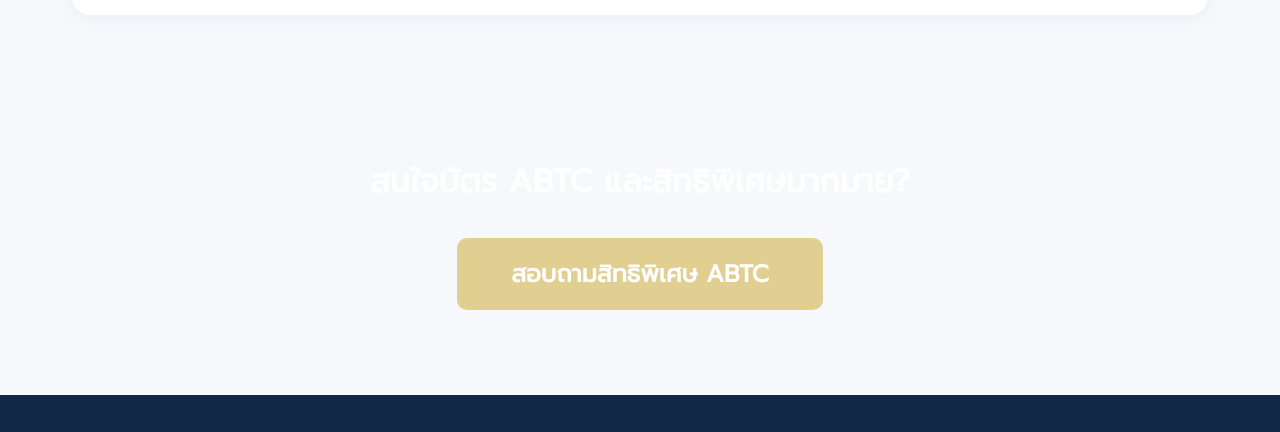
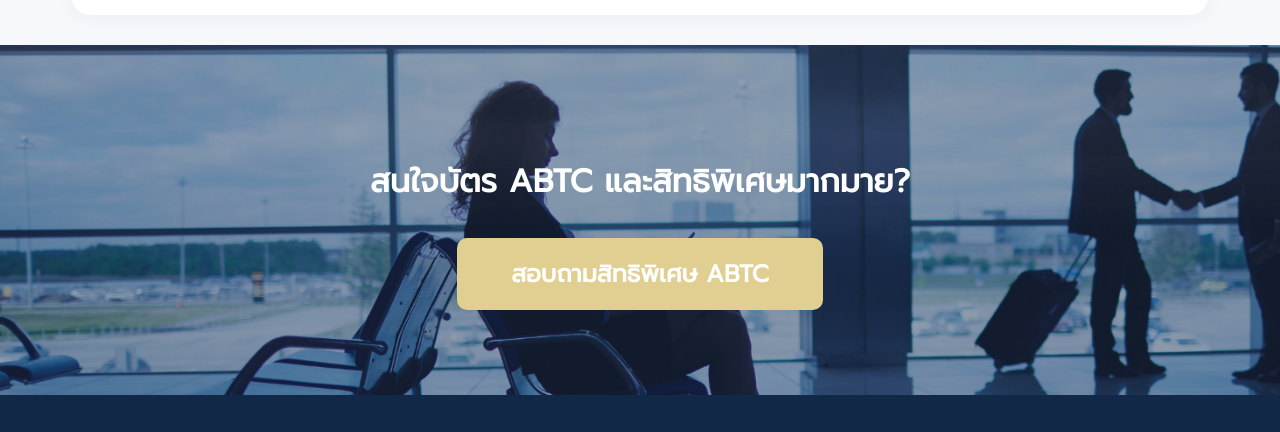
Before and after one commit to qwerty3344io/abtcweb, a plain HTML site: page index.html in a window 1280 px wide. Shown: the part 1196-1628 px from the top of the page. Drawn offline with Linux system fonts and the light colour scheme.

Commit message:
Update index.css

```diff
--- a/assets/css/index.css
+++ b/assets/css/index.css
@@ -502,7 +502,7 @@ a:hover {
   background-size: cover;
   background-repeat: no-repeat;
   justify-content: center;
-  background-image: url('assets/img/Footerimg.png');
+  background-image: url('/assets/img/Footerimg.png');
 
 }
 
```
